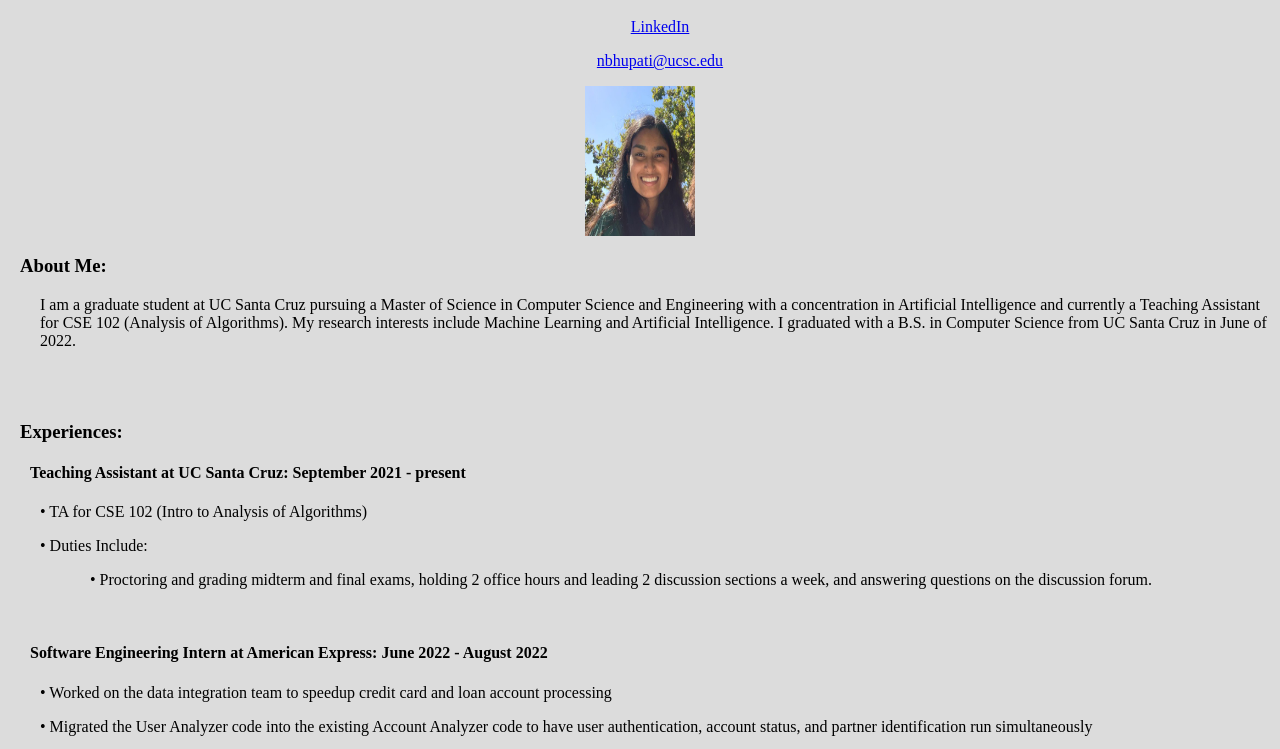
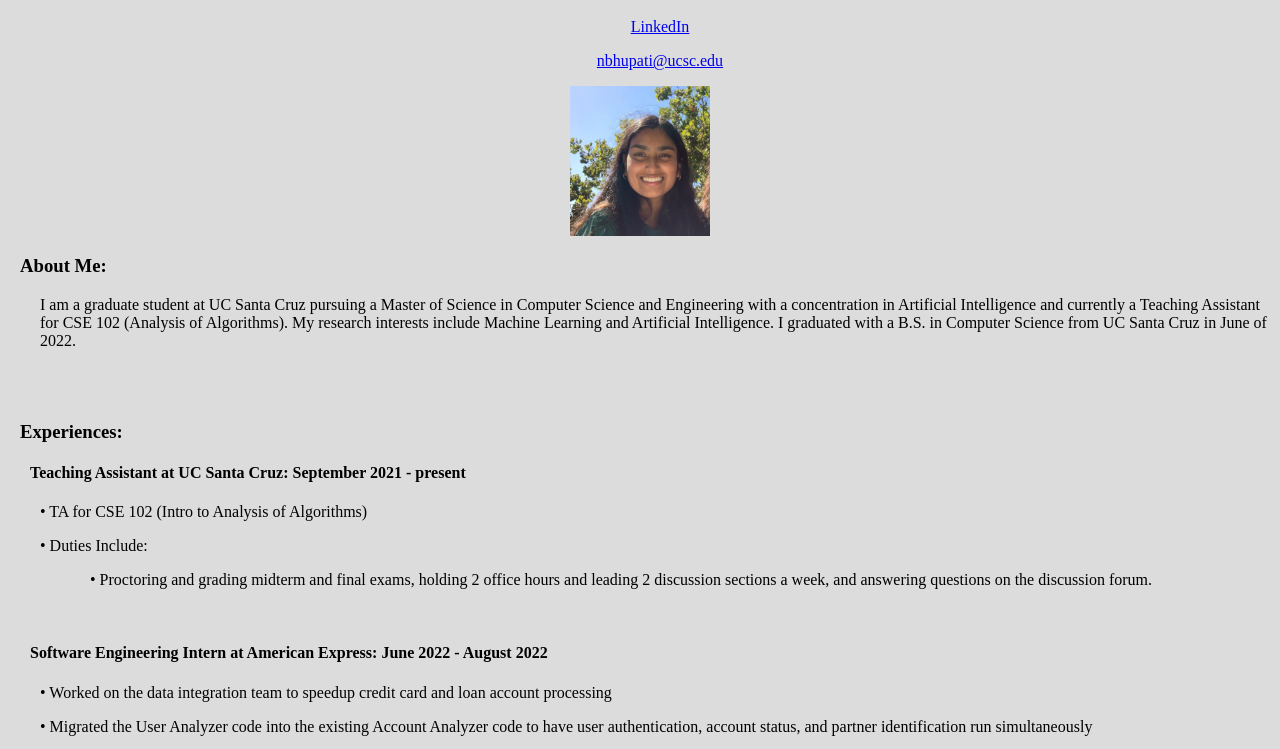
Before and after one commit to nbhupati/nbhupati.github.io, a plain HTML site: page index.html in a window 1280 px wide. Shown: the part 40-789 px from the top of the page. Drawn offline with Linux system fonts and the light colour scheme.

Commit message:
pic attempt

```diff
--- a/index.html
+++ b/index.html
@@ -38,7 +38,7 @@
           <title>HTML img Tag</title>
        </head>
        <body>
-          <img src="1632017201576.jpg" alt="personal picture" width="110" height="150">
+          <img src="1632017201576.jpg" alt="personal picture" width="140" height="150">
        </body>
     </html>
     <div class="description">
```
